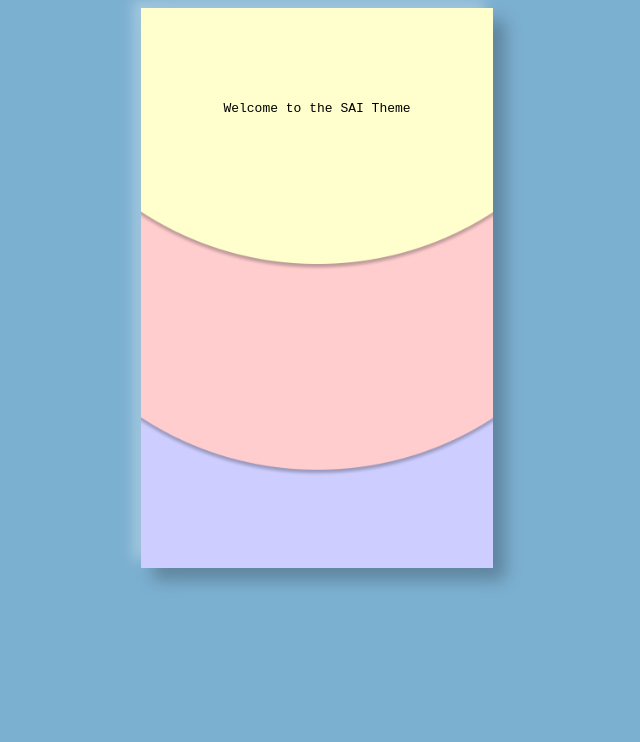
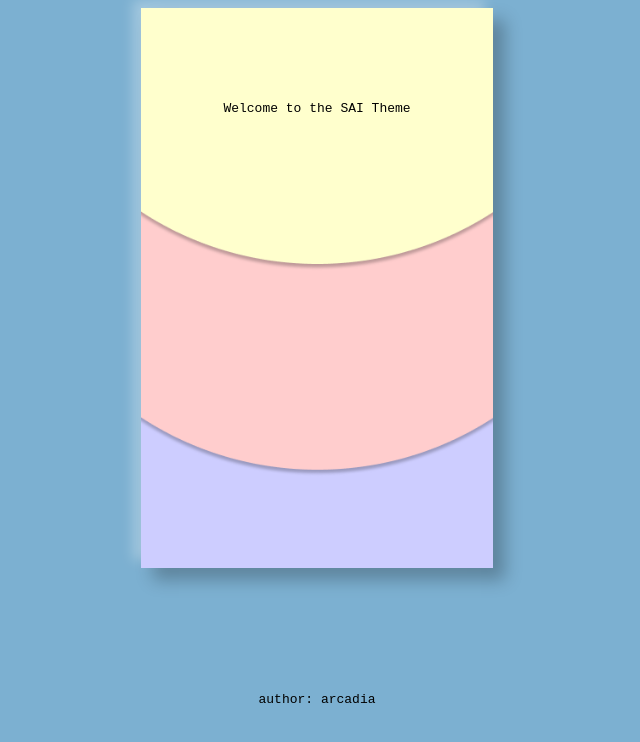
Before and after one commit to TimothyBlajsa/sai, a plain HTML site: page index.html in a window 1280 px wide. Shown: the whole page, without its empty margins (323-963 px from the left). Drawn offline with Linux system fonts and the light colour scheme.

Commit message:
Add temp credits

```diff
--- a/index.html
+++ b/index.html
@@ -12,6 +12,9 @@
         <div class="box">
             <p>Welcome to the SAI Theme</p>
         </div>
+        <div class="credits">
+            <p>author: arcadia </p>
+        </div>
     </div>
 </body>
 </html>
--- a/styles.css
+++ b/styles.css
@@ -26,3 +26,8 @@ p{
     transform:scale(.9);
 
 }
+
+.credits {
+    position:absolute;
+    bottom: 5rem;
+}
```
